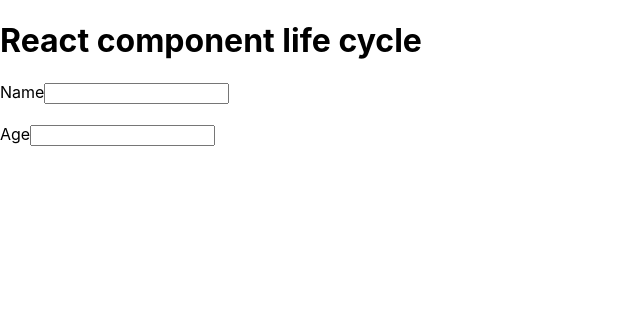
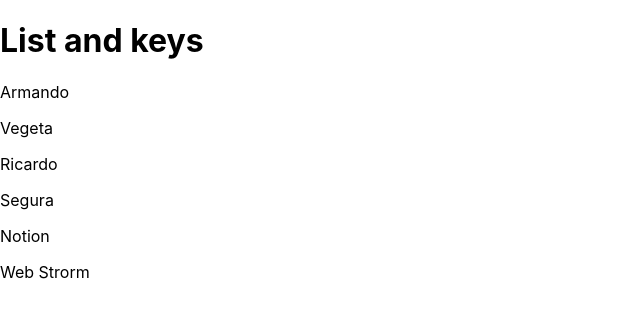
Before and after one commit to SantDani/react2021, a React (Create React App) app in the folder login-udemy/: page / in a window 1280 px wide. Shown: the top 318 px of the page, without its empty margins (0-640 px from the left). Built offline with nearby package versions, Linux system fonts and the light colour scheme.

Commit message:
23 - List and Keys
- useEffect
- conditional rendering
- jsonData

```diff
--- a/login-udemy/src/App.js
+++ b/login-udemy/src/App.js
@@ -1,50 +1,57 @@
 import { useState, useEffect } from "react";
 
 
+const jsonData = [{
+  key: "1",
+  name: "Armando",
+},
+{
+  key: "2",
+  name: "Vegeta",
+},
+{
+  key: "3",
+  name: "Ricardo",
+},
+{
+  key: "4",
+  name: "Segura",
+},
+{
+  key: "5",
+  name: "Notion",
+},
+{
+  key: "6",
+  name: "Web Strorm",
+}];
+
 const App = () => {
-
-  const [name, setName] = useState("");
-  const [age, setAge] = useState("");
-
-  // Component did Upadte
-  useEffect(() => {
-    console.log(' useEffect - did Update');
-  });
-
-  // componetDidMount
-  useEffect(() => {
-    // we can call some API
-    console.log('useEffect - componetDidMount');
-
-    // WillUnmount
-    return () => {
-      console.log('useEffect - WillUnmount');
-    }
-  }, []);
+  const [isLoading, setIsLoading] = useState(true);
 
   useEffect(() => {
-    console.log('useEffect - Name was updated');
-  }, [name]);
+    setTimeout( () => {
+      setIsLoading(false);
+    }, 3000)
+  },[])
 
-  useEffect(() => {
-    console.log('useEffect - Age was updated');
-  }, [age]);
+  const renderData = () => {
 
-  useEffect(() => {
-    console.log('useEffect - Name or Age was updated');
-  }, [name, age]);
+    // if(isLoading) return <h2> Is loading ...</h2>
 
 
+    return jsonData?.map((value) => (
+      <div key={value.key}>
+        <p>{value.name}</p>
+      </div>
+    ));
+
+  };
 
   return (
     <div>
-      <h1>React component life cycle</h1>
-      <label>Name</label>
-      <input value={name} onChange={({target: {value}}) => setName(value)}></input>
-      <br></br>
-      <br></br>
-      <label>Age</label>
-      <input value={age} onChange={({target: {value}}) => setAge(value)}></input>
+      <h1>List and keys</h1>
+      { isLoading ? <h2> Is loading ...</h2> :  renderData()}
     </div>
   )
 
```
